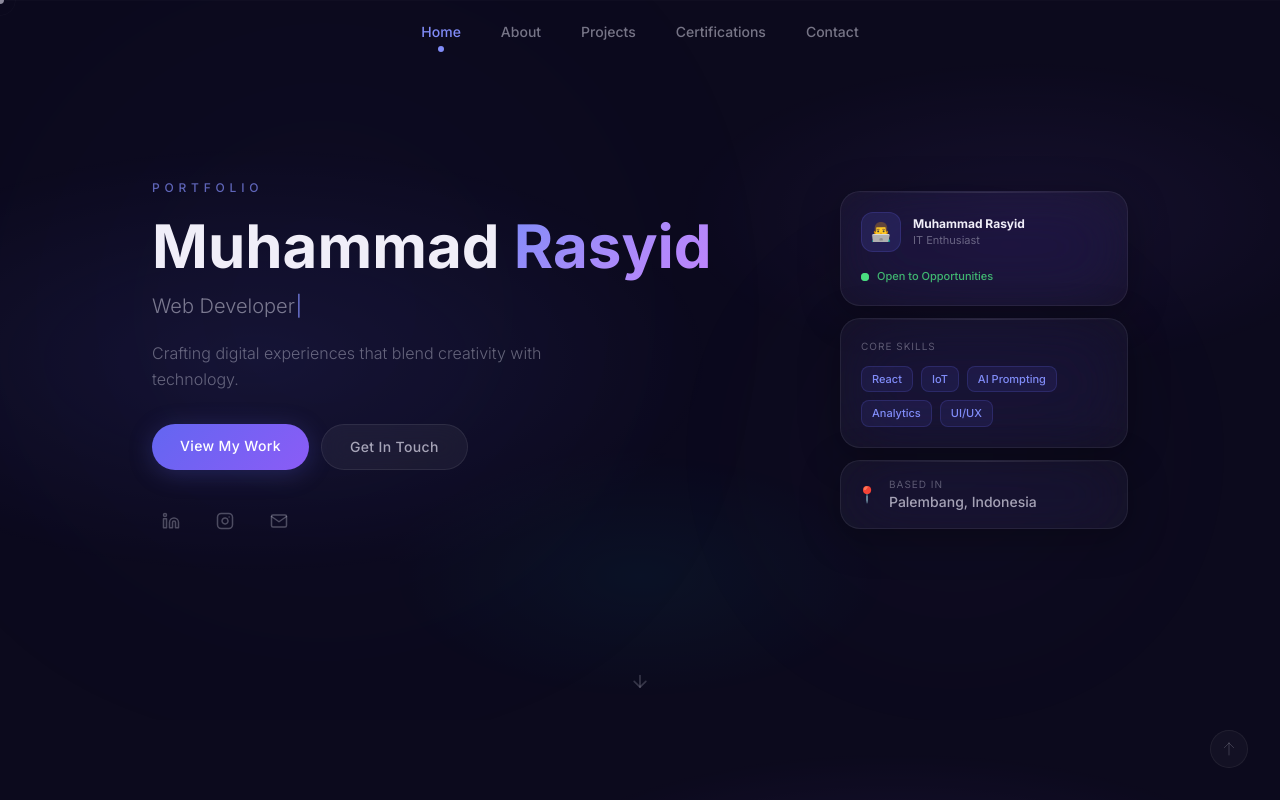
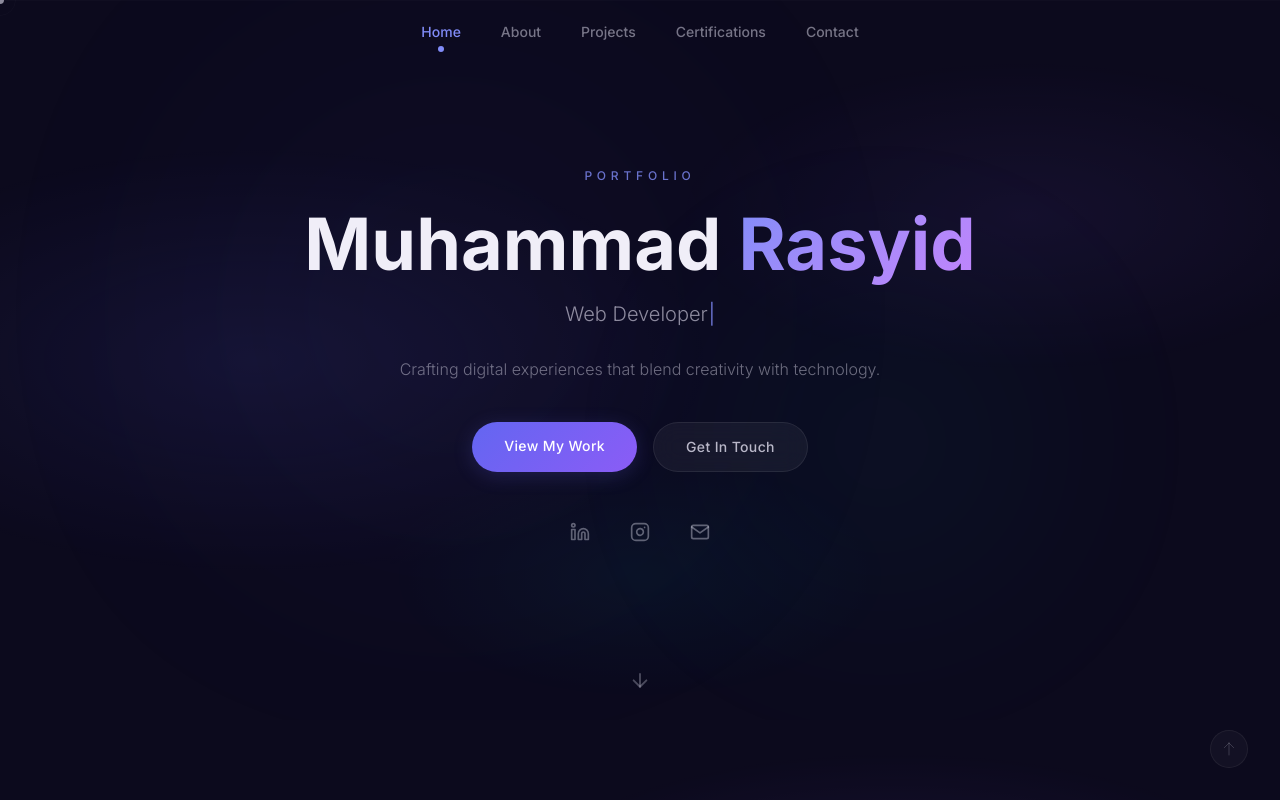
Before and after one commit to consigliere27/portofolio-rasyid, a React (Vite) app: page / in a window 1280 px wide. Shown: the top 800 px of the page. Built offline with nearby package versions, Linux system fonts and the light colour scheme.

Commit message:
Pembaruan hero

```diff
--- a/src/components/Hero.jsx
+++ b/src/components/Hero.jsx
@@ -12,35 +12,34 @@ const Hero = () => {
             id="home"
             className="section-deep mesh-hero relative min-h-[90vh] flex items-center justify-center overflow-hidden"
         >
-            {/* Floating orbs */}
+            {/* Floating orbs - Clean & minimal */}
             <div className="absolute inset-0 overflow-hidden pointer-events-none">
                 <div
-                    className="absolute w-[500px] h-[500px] rounded-full blur-[160px] opacity-[0.12]"
+                    className="absolute w-[500px] h-[500px] rounded-full blur-[150px] opacity-[0.15]"
                     style={{
                         background: 'radial-gradient(circle, #6366f1, transparent 70%)',
-                        top: '10%', left: '5%',
+                        top: '10%', left: '15%',
                         animation: 'float-orb-1 20s ease-in-out infinite',
                     }}
                 />
                 <div
-                    className="absolute w-[380px] h-[380px] rounded-full blur-[130px] opacity-[0.08]"
+                    className="absolute w-[400px] h-[400px] rounded-full blur-[130px] opacity-[0.1]"
                     style={{
-                        background: 'radial-gradient(circle, #a78bfa, transparent 70%)',
-                        bottom: '10%', right: '10%',
+                        background: 'radial-gradient(circle, #22d3ee, transparent 70%)',
+                        bottom: '10%', right: '15%',
                         animation: 'float-orb-2 25s ease-in-out infinite',
                     }}
                 />
             </div>
 
-            <div className="relative z-10 w-full max-w-5xl mx-auto px-6 flex flex-col md:flex-row items-center justify-between gap-10 py-12">
-                {/* Left — Text */}
-                <div className="flex-1 text-center md:text-left">
+            <div className="relative z-10 w-full max-w-3xl mx-auto px-6 flex flex-col items-center text-center py-12">
+
                 <motion.p
                     initial={{ opacity: 0, y: 20 }}
                     animate={{ opacity: 1, y: 0 }}
                     transition={{ delay: 0.2, duration: 0.6 }}
                     className="text-xs tracking-[0.4em] uppercase mb-5 font-medium"
-                        style={{ color: 'rgba(129, 140, 248, 0.7)' }}
+                    style={{ color: 'rgba(129, 140, 248, 0.8)' }}
                 >
                     Portfolio
                 </motion.p>
@@ -49,7 +48,7 @@ const Hero = () => {
                     initial={{ opacity: 0, y: 30 }}
                     animate={{ opacity: 1, y: 0 }}
                     transition={{ delay: 0.35, duration: 0.7 }}
-                        className="text-4xl sm:text-5xl md:text-6xl font-bold font-outfit mb-4 leading-[1]"
+                    className="text-4xl sm:text-5xl md:text-6xl lg:text-7xl font-bold font-outfit mb-4 leading-[1.1]"
                     style={{ color: '#f0eef8' }}
                 >
                     Muhammad{' '}
@@ -60,8 +59,8 @@ const Hero = () => {
                     initial={{ opacity: 0, y: 20 }}
                     animate={{ opacity: 1, y: 0 }}
                     transition={{ delay: 0.5, duration: 0.6 }}
-                        className="text-base sm:text-lg md:text-xl mb-4 h-8 font-light"
-                        style={{ color: 'rgba(226, 224, 240, 0.5)' }}
+                    className="text-base sm:text-lg md:text-xl mb-6 h-8 font-light"
+                    style={{ color: 'rgba(226, 224, 240, 0.6)' }}
                 >
                     <Typewriter
                         options={{
@@ -82,8 +81,8 @@ const Hero = () => {
                     initial={{ opacity: 0, y: 20 }}
                     animate={{ opacity: 1, y: 0 }}
                     transition={{ delay: 0.6, duration: 0.6 }}
-                        className="text-sm md:text-base mb-8 max-w-md leading-relaxed font-light"
-                        style={{ color: 'rgba(226, 224, 240, 0.4)' }}
+                    className="text-sm md:text-base mb-10 max-w-lg leading-relaxed font-light"
+                    style={{ color: 'rgba(226, 224, 240, 0.45)' }}
                 >
                     Crafting digital experiences that blend creativity with technology.
                 </motion.p>
@@ -93,7 +92,7 @@ const Hero = () => {
                     initial={{ opacity: 0, y: 20 }}
                     animate={{ opacity: 1, y: 0 }}
                     transition={{ delay: 0.7, duration: 0.6 }}
-                        className="flex flex-wrap gap-3 justify-center md:justify-start mb-8"
+                    className="flex flex-wrap gap-4 justify-center mb-10"
                 >
                     <motion.a
                         href="#projects"
@@ -101,15 +100,15 @@ const Hero = () => {
                             e.preventDefault();
                             document.getElementById('my-projects')?.scrollIntoView({ behavior: 'smooth' });
                         }}
-                            className="px-7 py-3 rounded-full font-medium cursor-hover text-center text-sm tracking-wide"
+                        className="px-8 py-3.5 rounded-full font-medium cursor-hover text-center text-sm tracking-wide"
                         style={{
                             background: 'linear-gradient(135deg, #6366f1, #8b5cf6)',
                             color: '#ffffff',
-                                boxShadow: '0 4px 25px rgba(99, 102, 241, 0.25)',
+                            boxShadow: '0 4px 20px rgba(99, 102, 241, 0.2)',
                         }}
                         whileHover={{
                             scale: 1.03,
-                                boxShadow: '0 8px 35px rgba(99, 102, 241, 0.35)',
+                            boxShadow: '0 8px 25px rgba(99, 102, 241, 0.3)',
                         }}
                         whileTap={{ scale: 0.97 }}
                     >
@@ -121,9 +120,9 @@ const Hero = () => {
                             e.preventDefault();
                             document.getElementById('contact')?.scrollIntoView({ behavior: 'smooth' });
                         }}
-                            className="glass-btn px-7 py-3 rounded-full font-medium cursor-hover text-center text-sm tracking-wide"
-                            style={{ color: 'rgba(226, 224, 240, 0.7)' }}
-                            whileHover={{ scale: 1.03, color: '#e2e0f0' }}
+                        className="glass-btn px-8 py-3.5 rounded-full font-medium cursor-hover text-center text-sm tracking-wide"
+                        style={{ color: 'rgba(226, 224, 240, 0.8)', border: '1px solid rgba(255,255,255,0.08)' }}
+                        whileHover={{ scale: 1.03, color: '#ffffff', background: 'rgba(255,255,255,0.08)' }}
                         whileTap={{ scale: 0.97 }}
                     >
                         Get In Touch
@@ -135,7 +134,7 @@ const Hero = () => {
                     initial={{ opacity: 0 }}
                     animate={{ opacity: 1 }}
                     transition={{ delay: 0.9, duration: 0.6 }}
-                        className="flex gap-4 justify-center md:justify-start"
+                    className="flex gap-5 justify-center"
                 >
                     {[
                         { icon: FiLinkedin, href: 'https://www.linkedin.com/in/muhammad-rasyid-shiddiq-5749a6281' },
@@ -148,64 +147,13 @@ const Hero = () => {
                             target="_blank"
                             rel="noopener noreferrer"
                             className="p-2.5 rounded-full transition-all cursor-hover"
-                                style={{ color: 'rgba(226, 224, 240, 0.3)' }}
+                            style={{ color: 'rgba(226, 224, 240, 0.4)' }}
                             whileHover={{ scale: 1.15, color: '#818cf8' }}
                             whileTap={{ scale: 0.9 }}
                         >
-                                <social.icon size={18} />
+                            <social.icon size={20} />
                         </motion.a>
                     ))}
-                    </motion.div>
-                </div>
-
-                {/* Right — Visual Card */}
-                <motion.div
-                    initial={{ opacity: 0, x: 40 }}
-                    animate={{ opacity: 1, x: 0 }}
-                    transition={{ delay: 0.5, duration: 0.8 }}
-                    className="hidden md:flex flex-col gap-3 w-72 flex-shrink-0"
-                >
-                    {/* Status Card */}
-                    <div className="glass-panel p-5 rounded-2xl">
-                        <div className="flex items-center gap-3 mb-4">
-                            <div className="w-10 h-10 rounded-xl flex items-center justify-center" style={{ background: 'rgba(99,102,241,0.15)', border: '1px solid rgba(99,102,241,0.2)' }}>
-                                <span className="text-lg">👨‍💻</span>
-                            </div>
-                            <div>
-                                <p className="text-xs font-bold" style={{ color: '#f0eef8' }}>Muhammad Rasyid</p>
-                                <p className="text-[11px]" style={{ color: 'rgba(226,224,240,0.4)' }}>IT Enthusiast</p>
-                            </div>
-                        </div>
-                        <div className="flex items-center gap-2">
-                            <span className="relative flex h-2 w-2">
-                                <span className="animate-ping absolute inline-flex h-full w-full rounded-full opacity-75" style={{ backgroundColor: '#4ade80' }}></span>
-                                <span className="relative inline-flex rounded-full h-2 w-2" style={{ backgroundColor: '#4ade80' }}></span>
-                            </span>
-                            <span className="text-[11px] font-medium" style={{ color: 'rgba(74, 222, 128, 0.8)' }}>Open to Opportunities</span>
-                        </div>
-                    </div>
-
-                    {/* Skills Preview */}
-                    <div className="glass-panel p-5 rounded-2xl">
-                        <p className="text-[10px] uppercase tracking-widest mb-3" style={{ color: 'rgba(226,224,240,0.35)' }}>Core Skills</p>
-                        <div className="flex flex-wrap gap-2">
-                            {['React', 'IoT', 'AI Prompting', 'Analytics', 'UI/UX'].map((skill) => (
-                                <span key={skill} className="px-2.5 py-1 rounded-lg text-[11px] font-medium"
-                                    style={{ background: 'rgba(99,102,241,0.1)', border: '1px solid rgba(99,102,241,0.2)', color: '#818cf8' }}>
-                                    {skill}
-                                </span>
-                            ))}
-                        </div>
-                    </div>
-
-                    {/* Location */}
-                    <div className="glass-panel p-4 rounded-2xl flex items-center gap-3">
-                        <span className="text-base">📍</span>
-                        <div>
-                            <p className="text-[10px] uppercase tracking-widest" style={{ color: 'rgba(226,224,240,0.35)' }}>Based In</p>
-                            <p className="text-sm font-medium" style={{ color: 'rgba(226,224,240,0.7)' }}>Palembang, Indonesia</p>
-                        </div>
-                    </div>
                 </motion.div>
             </div>
 
@@ -213,14 +161,14 @@ const Hero = () => {
             <motion.button
                 onClick={handleScrollDown}
                 className="absolute bottom-8 left-1/2 -translate-x-1/2 cursor-hover"
-                style={{ color: 'rgba(226, 224, 240, 0.2)' }}
+                style={{ color: 'rgba(226, 224, 240, 0.3)' }}
                 initial={{ opacity: 0 }}
                 animate={{ opacity: 1 }}
                 transition={{ delay: 1.2 }}
-                whileHover={{ color: 'rgba(226, 224, 240, 0.5)' }}
+                whileHover={{ color: 'rgba(226, 224, 240, 0.7)' }}
             >
                 <motion.div animate={{ y: [0, 8, 0] }} transition={{ repeat: Infinity, duration: 2, ease: 'easeInOut' }}>
-                    <FiArrowDown size={20} />
+                    <FiArrowDown size={22} />
                 </motion.div>
             </motion.button>
         </section>
--- a/src/components/Projects.jsx
+++ b/src/components/Projects.jsx
@@ -102,7 +102,7 @@ const ProjectCard3D = ({ project, onClick, index }) => {
             animate={{ opacity: 1, y: 0 }}
             exit={{ opacity: 0, scale: 0.95 }}
             transition={{ duration: 0.6, delay: index * 0.1, ease: [0.23, 1, 0.32, 1] }}
-            className={`glow-card-wrapper cursor-pointer group ${bentoClass} flex flex-col h-full min-h-[340px]`}
+            className={`glow-card-wrapper cursor-pointer group ${bentoClass} flex flex-col h-full min-h-[220px]`}
             onMouseMove={handleMouseMove}
             onMouseLeave={handleMouseLeave}
             onClick={onClick}
@@ -118,9 +118,9 @@ const ProjectCard3D = ({ project, onClick, index }) => {
                 style={{ background: `radial-gradient(circle at 50% 0%, ${project.accent}40, transparent 70%)` }}
             />
 
-            <div className="relative z-10 flex flex-col h-full p-6 md:p-8" style={{ transform: "translateZ(30px)" }}>
+            <div className="relative z-10 flex flex-col h-full p-5 md:p-6" style={{ transform: "translateZ(30px)" }}>
                 {/* Header */}
-                <div className="flex justify-between items-start mb-6">
+                <div className="flex justify-between items-start mb-4">
                     <div
                         className="w-12 h-12 rounded-xl flex items-center justify-center shadow-lg"
                         style={{ background: 'rgba(255,255,255,0.08)', backdropFilter: 'blur(10px)', border: '1px solid rgba(255,255,255,0.1)' }}
--- a/src/index.css
+++ b/src/index.css
@@ -388,7 +388,7 @@ select,
 @media (min-width: 1024px) {
   .project-bento-grid {
     grid-template-columns: repeat(12, 1fr);
-    grid-auto-rows: minmax(260px, auto);
+    grid-auto-rows: minmax(200px, auto);
   }
 
   .bento-item-featured {
```
Lines whose indentation alone changed are shown as unchanged.
